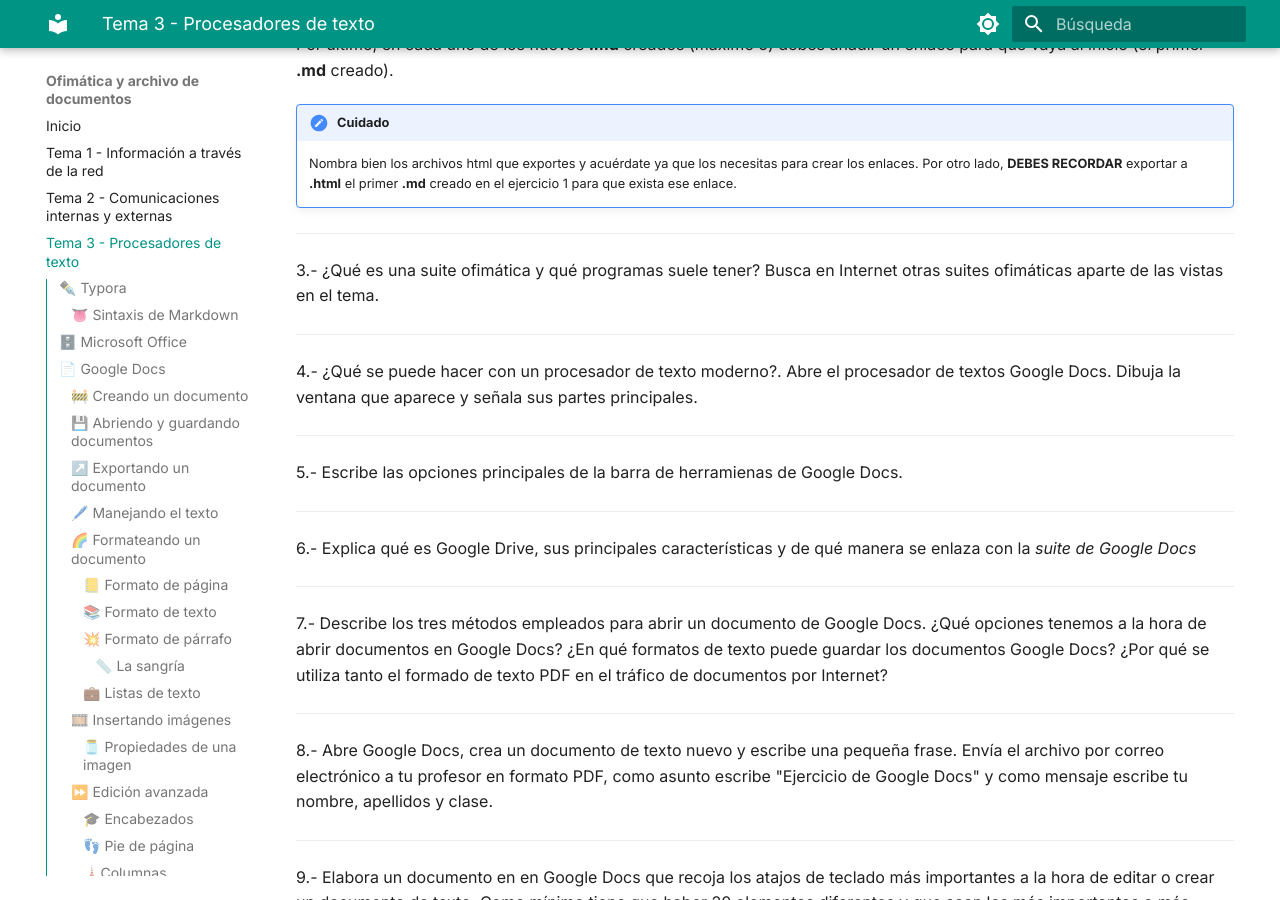
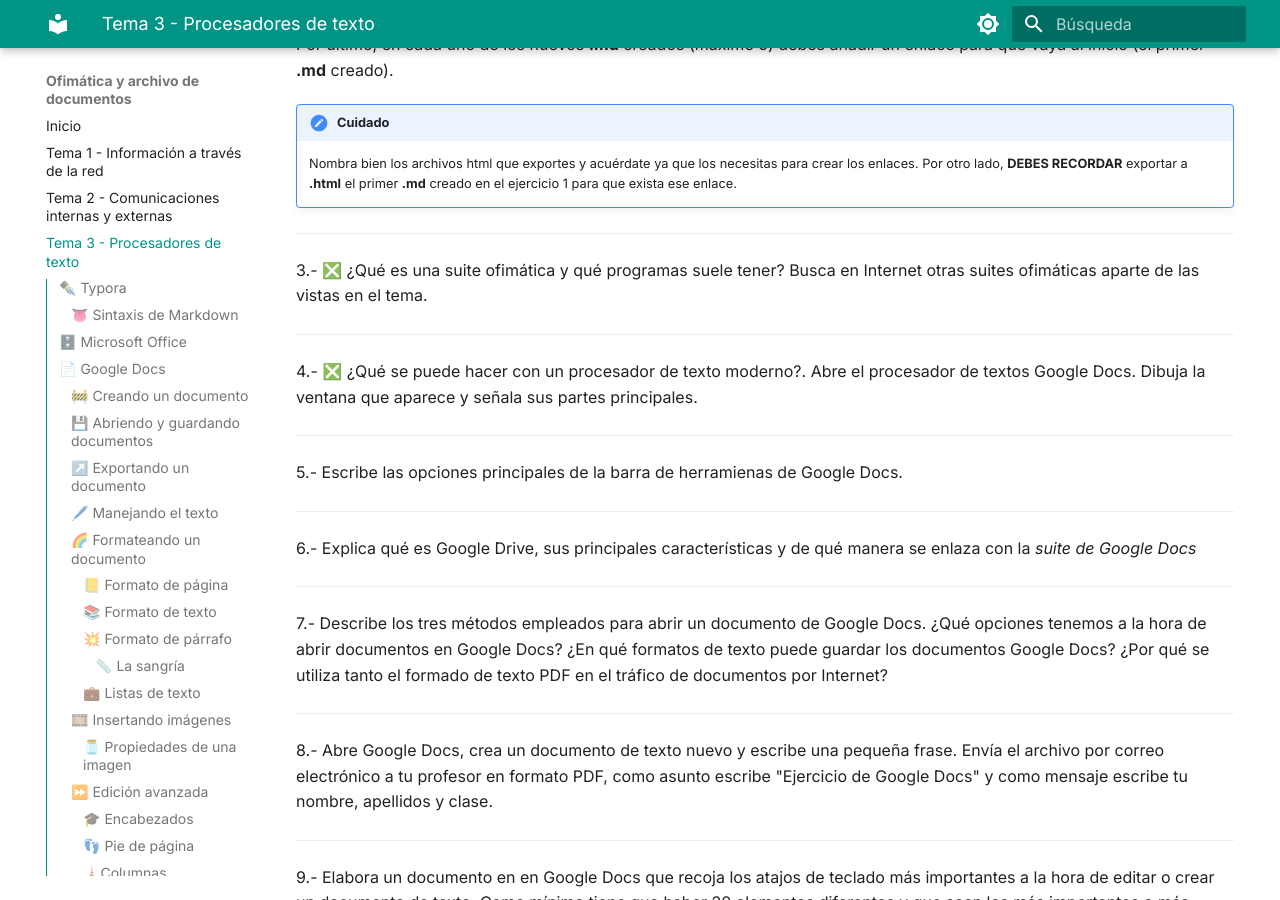
Before and after one commit to lalemanf/ofimatica, an MkDocs documentation site: the page built from docs/03-procesadores.md, in a window 1280 px wide and 900 px high, scrolled down 30288 px. Built offline with MkDocs 1.6.1 and Material for MkDocs 9.7.7, drawn with Linux system fonts in a browser that asks for light colours.

Commit message:
nuevo contenido

```diff
--- a/docs/03-procesadores.md
+++ b/docs/03-procesadores.md
@@ -687,11 +687,11 @@
 
 ---
 
-3.- ¿Qué es una suite ofimática y qué programas suele tener? Busca en Internet otras suites ofimáticas aparte de las vistas en el tema.
+3.- ❎ ¿Qué es una suite ofimática y qué programas suele tener? Busca en Internet otras suites ofimáticas aparte de las vistas en el tema.
 
 ---
 
-4.- ¿Qué se puede hacer con un procesador de texto moderno?.  Abre el procesador de textos Google Docs. Dibuja la ventana que aparece y señala sus partes principales.
+4.- ❎ ¿Qué se puede hacer con un procesador de texto moderno?.  Abre el procesador de textos Google Docs. Dibuja la ventana que aparece y señala sus partes principales.
 
 ---
 
```
